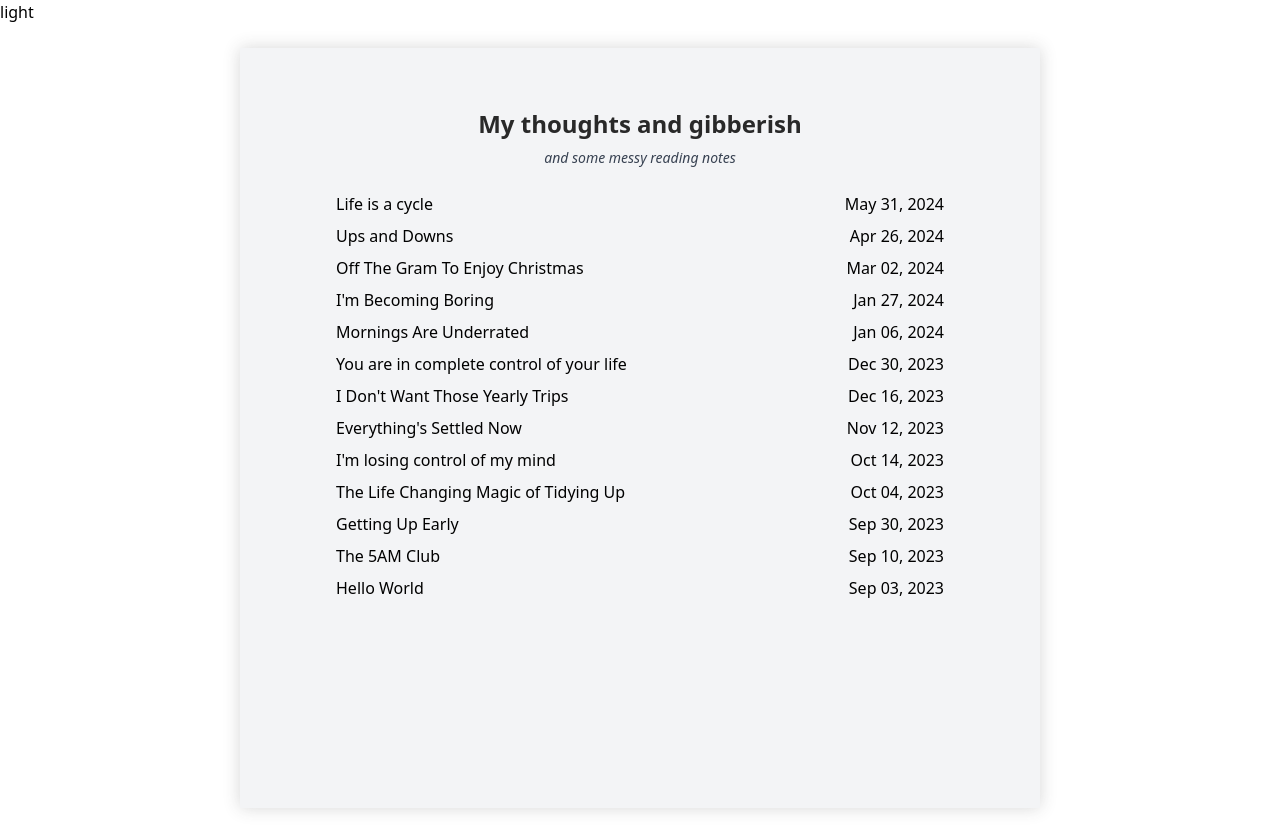
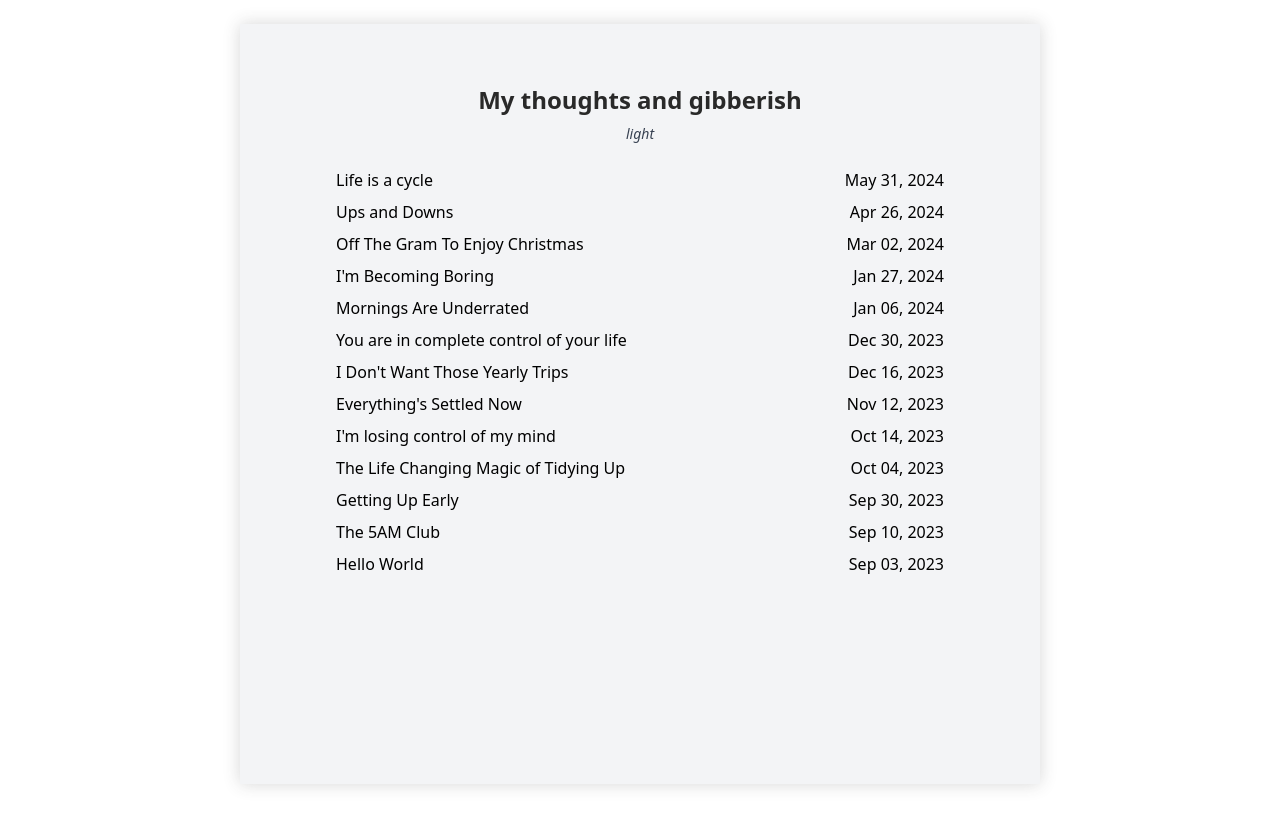
Before and after one commit to baggiiiie/blog, a Next.js app: page / in a window 1280 px wide. After the commit the page ends 808 px from the top, so only its background shows below. Built offline with nearby package versions, Linux system fonts and the light colour scheme.

Commit message:
Change theme useState to useContext

```diff
--- a/src/components/blogFrontpage.js
+++ b/src/components/blogFrontpage.js
@@ -1,12 +1,17 @@
-import React from "react";
+import React, { useContext } from "react";
 import Link from "next/link";
 import { format, parseISO } from "date-fns";
 import BlogHeader from "./blogHeader";
+import { ThemeContext } from "../pages";
 import { Analytics } from "@vercel/analytics/react";
 
-export default function BlogPage({ allPostsData, isDarkTheme}) {
+export default function BlogPage({ allPostsData }) {
+	const isDarkTheme = useContext(ThemeContext);
+
 	const header = "My thoughts and gibberish";
-	const belowHeader = "and some messy reading notes";
+	// const belowHeader = "and some messy reading notes";
+	const belowHeader = `${isDarkTheme ? 'dark' : 'light'}`;
+
 	return (
 		// page div
 		<div className={`pageBase ${isDarkTheme ? 'pageBase_night' : ''}`}>
@@ -24,9 +29,11 @@ export default function BlogPage({ allPostsData, isDarkTheme}) {
 }
 
 export function BlogItem({ id, title, date }) {
+	const isDarkTheme = useContext(ThemeContext)
+
 	return (
 		<Link href={`/${id}`} key={id}>
-				<div className={`blogListItem group ${ true ? 'blogListItem_night':''}`} >
+			<div className={`blogListItem group ${ isDarkTheme ? 'blogListItem_night':''}`} >
 
 				<p className="inline-block float-left group-hover:underline">{title}</p>
 				<p className="inline-block float-right text-right group-hover:underline">
--- a/src/pages/index.js
+++ b/src/pages/index.js
@@ -1,4 +1,4 @@
-import React, { useState, useEffect } from 'react';
+import React, { useState, useEffect, createContext, useContext  } from 'react';
 import { getSortedPostsData } from "../lib/posts";
 import BlogPage from "../components/blogFrontpage";
 
@@ -14,6 +14,9 @@ export async function getStaticProps() {
 }
 
 let isBrowser = typeof window !== 'undefined'; // Check if window is defined
+
+export const ThemeContext = createContext(null);
+
 
 export default function Home({ allPostsData }) {
 	const [isDarkTheme, setIsDarkTheme] = useState(getInitialTheme);
@@ -43,8 +46,9 @@ export default function Home({ allPostsData }) {
 
 	return (
 		<>
-			<p>{isDarkTheme ? "dark" : "light"}</p>
-			<BlogPage allPostsData={allPostsData} isDarkTheme={isDarkTheme} />
+		    <ThemeContext.Provider value={isDarkTheme}>
+				<BlogPage allPostsData={allPostsData} />
+			</ThemeContext.Provider >
 		</>
 	);
 }
```
